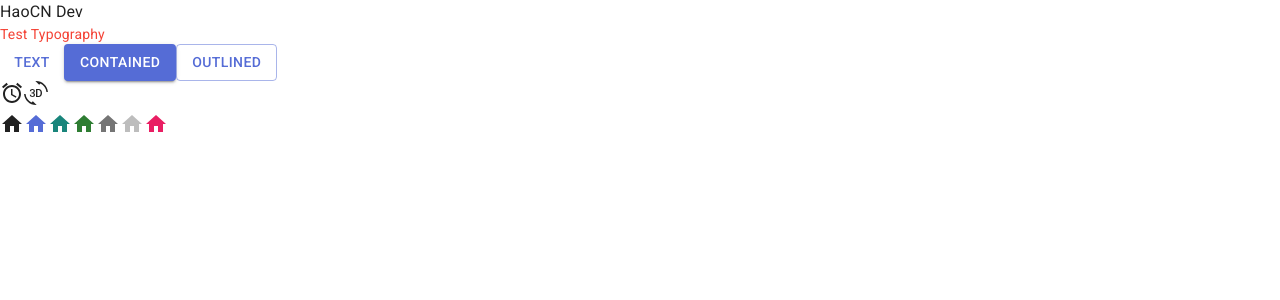
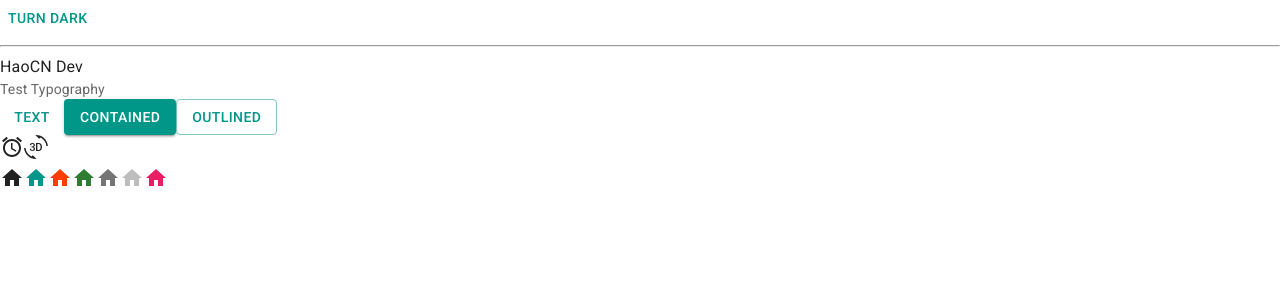
Before and after one commit to CaoNguyenHao/trello-web, a React (Vite) app: page / in a window 1280 px wide. Shown: the top 300 px of the page. Built offline with nearby package versions, Linux system fonts and the light colour scheme.

Commit message:
Done dark_light_p1

```diff
--- a/src/App.jsx
+++ b/src/App.jsx
@@ -4,9 +4,26 @@
 import HomeIcon from '@mui/icons-material/Home'
 import { pink } from '@mui/material/colors'
 import Typography from '@mui/material/Typography'
+import { useColorScheme } from '@mui/material/styles'
+
+function ModeToggle() {
+  const { mode, setMode } = useColorScheme()
+  return (
+    <Button
+      onClick={() => {
+        setMode(mode === 'light' ? 'dark' : 'light')
+      }}
+    >
+      {mode === 'light' ? 'Turn dark' : 'Turn light'}
+    </Button>
+  )
+}
+
 function App() {
   return (
     <>
+      <ModeToggle />
+      <hr />
       <div>HaoCN Dev</div>
       <Typography variant='body2' color="text.secondary">Test Typography</Typography>
 
--- a/src/main.jsx
+++ b/src/main.jsx
@@ -2,14 +2,14 @@
 import { createRoot } from 'react-dom/client'
 import App from './App.jsx'
 import CssBaseline from '@mui/material/CssBaseline'
-import { ThemeProvider } from '@mui/material/styles'
+import { Experimental_CssVarsProvider as CssVarsProvider } from '@mui/material/styles'
 import theme from './theme'
 
 createRoot(document.getElementById('root')).render(
   <StrictMode>
-    <ThemeProvider theme={theme}>
+    <CssVarsProvider theme={theme}>
       <CssBaseline />
       <App />
-    </ThemeProvider>
+    </CssVarsProvider>
   </StrictMode>
 )
--- a/src/theme.js
+++ b/src/theme.js
@@ -1,21 +1,20 @@
-import { createTheme } from '@mui/material/styles'
-import { red } from '@mui/material/colors'
+import { cyan, deepOrange, orange, teal } from '@mui/material/colors'
+import { experimental_extendTheme as extendTheme } from '@mui/material/styles'
 
 // Create a theme instance.
-const theme = createTheme({
-    cssVariables: true,
-    palette: {
-        primary: {
-            main: '#556cd6'
+const theme = extendTheme({
+    colorSchemes: {
+        light: {
+            palette: {
+                primary: teal,
+                secondary: deepOrange
+            }
         },
-        secondary: {
-            main: '#19857b'
-        },
-        error: {
-            main: red.A400
-        },
-        text: {
-            secondary: red[500]
+        dark: {
+            palette: {
+                primary: cyan,
+                secondary: orange
+            }
         }
     }
 })
```
